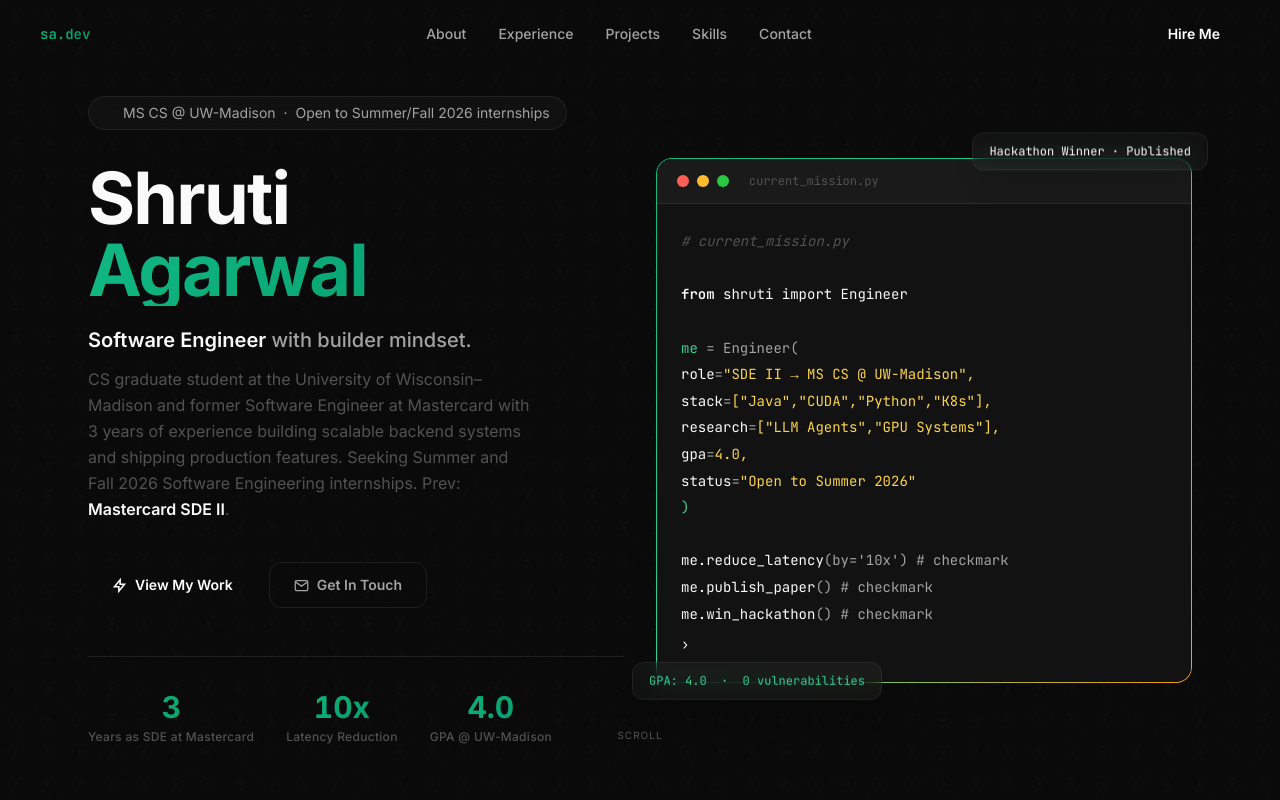
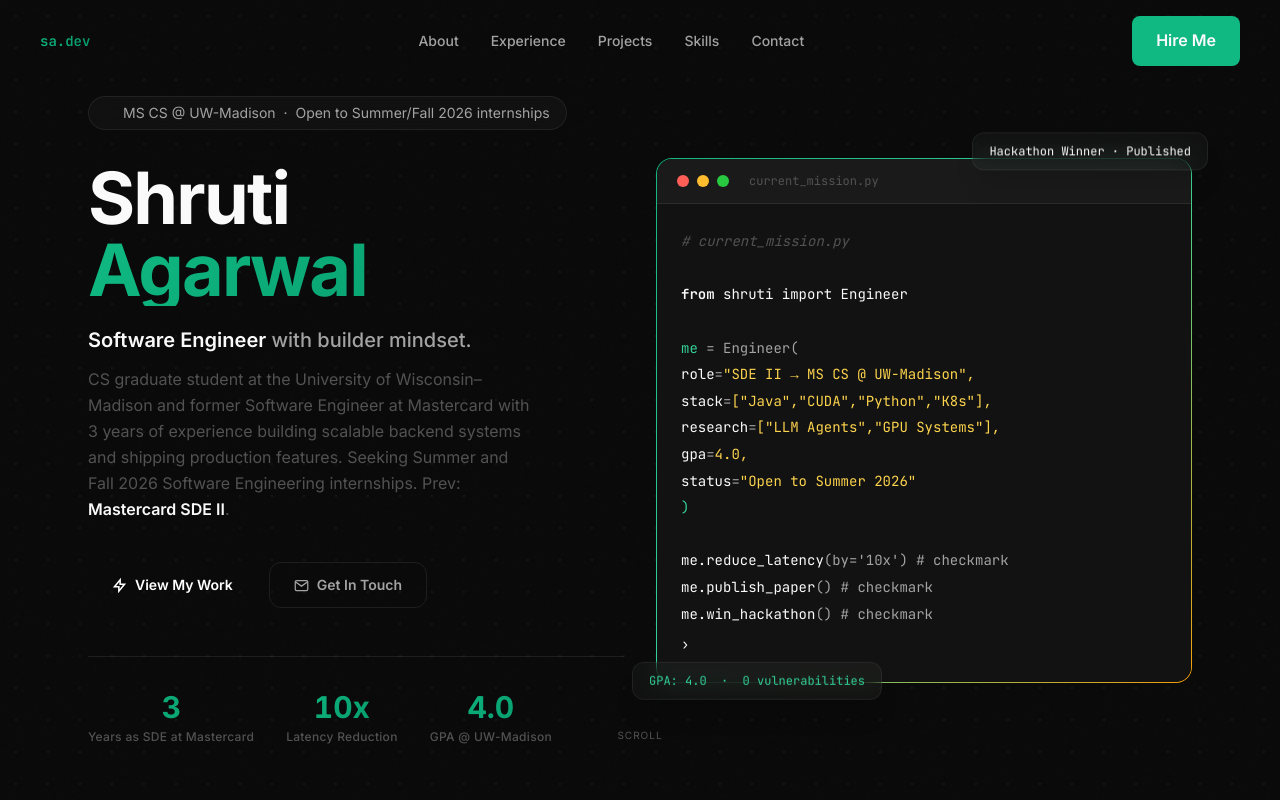
Before and after one commit to shrutinaredi/shruti-portfolio, a Next.js app: page / in a window 1280 px wide. Shown: the top 800 px of the page. Built offline with nearby package versions, Linux system fonts and the light colour scheme.

Commit message:
Modify 'Hire Me' link for email inquiries
Updated the 'Hire Me' link to include a subject and body in the email.

```diff
--- a/components/Navbar.tsx
+++ b/components/Navbar.tsx
@@ -47,12 +47,12 @@ export default function Navbar() {
       </ul>
 
       {/* CTA — Hire Me */}
-      <a
-        href="mailto:sagarwal235@wisc.edu"
-        className="hidden md:inline-flex items-center gap-2 text-sm font-semibold px-5 py-2 rounded-xl bg-indigo-DEFAULT hover:bg-indigo-dark text-white transition-all duration-200 hover:shadow-lg hover:shadow-indigo-DEFAULT/30 hover:-translate-y-0.5"
-      >
-        Hire Me
-      </a>
+     <a
+  href="mailto:sagarwal235@wisc.edu?subject=Hiring Inquiry - Full Stack SDE&body=Hi Shruti,"
+  className="bg-emerald px-6 py-3 rounded-lg font-semibold text-text hover:bg-emerald-light transition-colors"
+>
+  Hire Me
+</a>
 
       {/* Hamburger */}
       <button className="md:hidden flex flex-col gap-1.5 p-2" onClick={() => setMenuOpen((o) => !o)} aria-label="Toggle menu">
```
